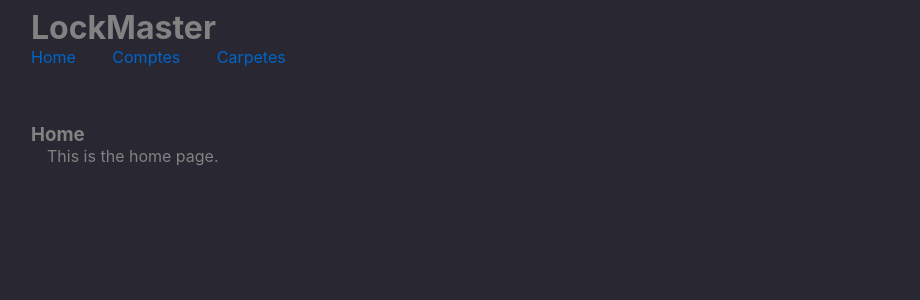
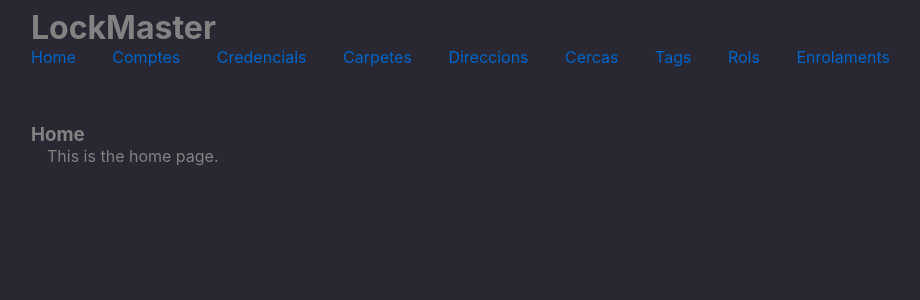
Before and after one commit to BarbarianTarkus/Password-Manager, a Svelte app: page / in a window 1280 px wide. Shown: the top 300 px of the page, without its empty margins (9-929 px from the left). Built offline with nearby package versions, Linux system fonts and the light colour scheme.

Commit message:
added all tables

```diff
--- a/src/App.svelte
+++ b/src/App.svelte
@@ -3,7 +3,14 @@
 import {Router, Route, Link} from "svelte-routing";
 import ComptesList from "./components/ComptesList.svelte";
 import CarpetesList from "./components/CarpetesList.svelte";
+import CercasList from "./components/CercasList.svelte";
+import CredencialsList from "./components/CredencialsList.svelte";
+import DireccionsList from "./components/DireccionsList.svelte";
+import RolsList from "./components/RolsList.svelte";
+import EnrolamentsList from "./components/EnrolamentsList.svelte";
 import TableStyles from "./components/TableStyles.svelte";
+import TagsList from "./components/TagsList.svelte";
+
 </script>
 
 <style>
@@ -32,7 +39,13 @@ import TableStyles from "./components/TableStyles.svelte";
         <nav>
             <Link to="/">Home</Link>
             <Link to="comptes">Comptes</Link>
+            <Link to="credencials">Credencials</Link>
             <Link to="carpetes">Carpetes</Link>
+            <Link to="direccions">Direccions</Link>
+            <Link to="cercas">Cercas</Link>
+            <Link to="tags">Tags</Link>
+            <Link to="rols">Rols</Link>
+            <Link to="enrolaments">Enrolaments</Link>
         </nav>
     </header>
 
@@ -45,9 +58,30 @@ import TableStyles from "./components/TableStyles.svelte";
         <Route path="comptes">
             <ComptesList />
         </Route>
-
+        <Route path="credencials">
+            <CredencialsList />
+        </Route>
         <Route path="carpetes">
             <CarpetesList />
         </Route>
+
+        <Route path="direccions">
+            <DireccionsList />
+        </Route>
+        <Route path="tags">
+            <TagsList />
+        </Route>
+        <Route path="direccions">
+            <DireccionsList />
+        </Route>
+        <Route path="cercas">
+            <CercasList />
+        </Route>
+        <Route path="rols">
+            <RolsList />
+        </Route>
+        <Route path="enrolaments">
+            <EnrolamentsList />
+        </Route>
     </main>
 </Router>
```
Also changed, not shown: src/components/CercasList.svelte (added), src/components/CredencialsList.svelte (added), src/components/DireccionsList.svelte (added), src/components/EnrolamentsList.svelte (added), src/components/RolsList.svelte (added), src/components/TagsList.svelte (added), src/components/trash/MoviesList.svelte (renamed from src/components/MoviesList.svelte), src/components/trash/MoviesRemove.svelte (added).
